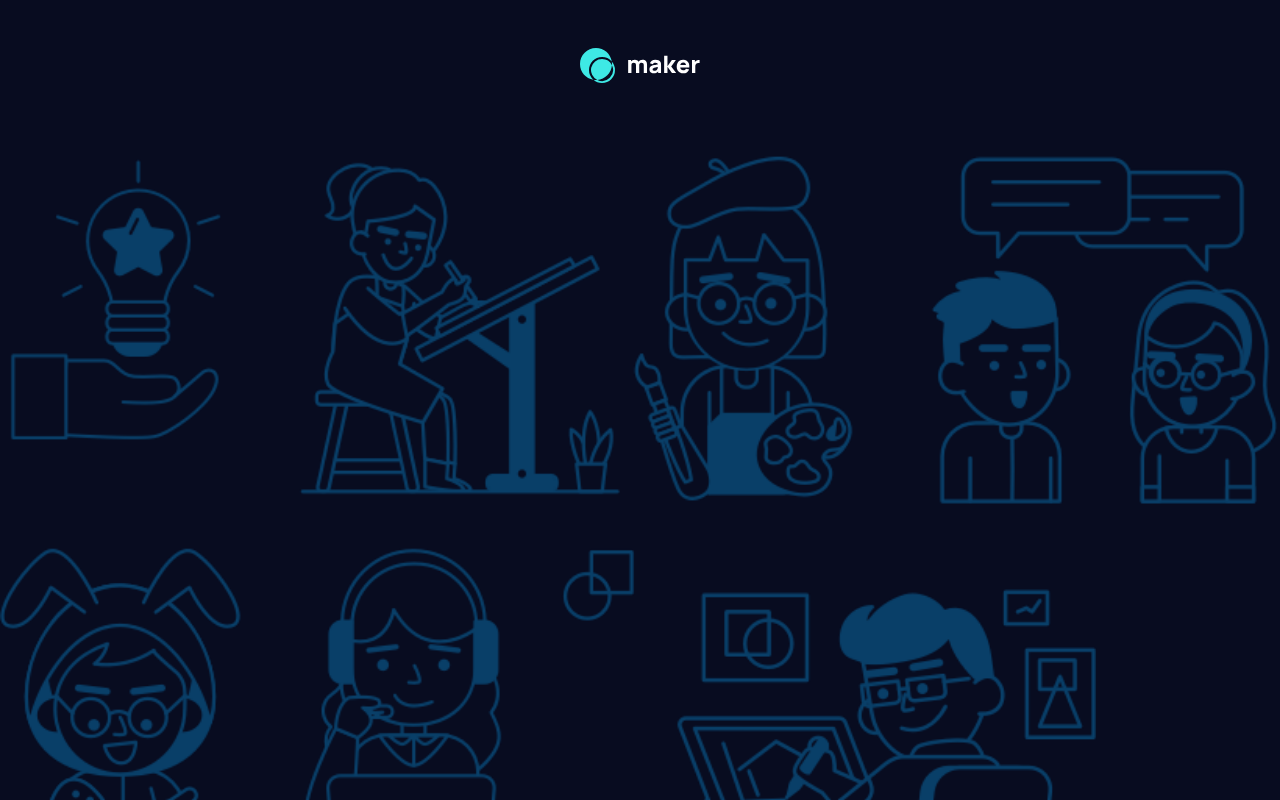
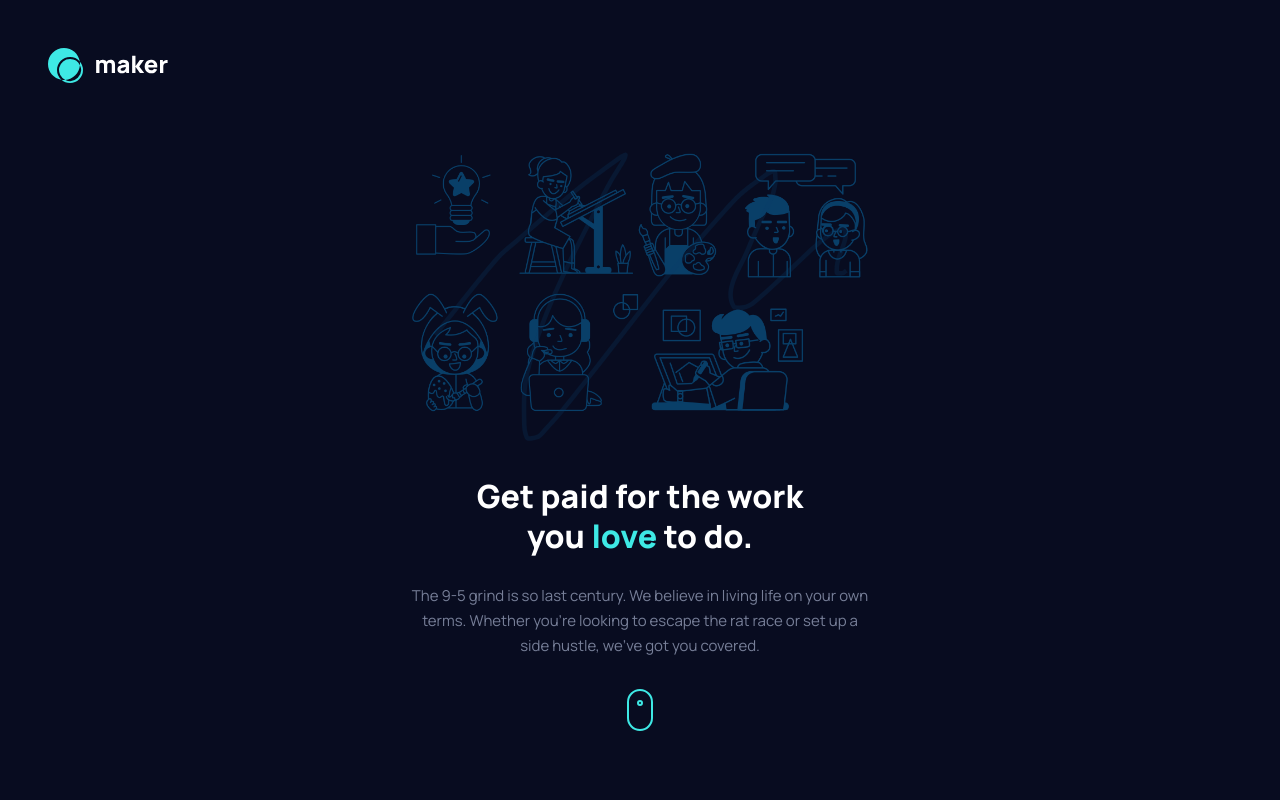
Before and after one commit to salymk/react-maker-pre-launch-landing-page, a React (Create React App) app: page / in a window 1280 px wide. Shown: the top 800 px of the page. Built offline with nearby package versions, Linux system fonts and the light colour scheme.

Commit message:
style(media queries): align header to left side
- add bg squiggle image to hero
- remove bg hero on mobile sizes

```diff
--- a/src/App.scss
+++ b/src/App.scss
@@ -302,3 +302,38 @@
     }
 
 }
+
+@media screen and (max-width: 767px) {
+    .bg-hero-squiggle {
+        display: none;
+    }
+}
+
+@media screen and (min-width: 768px) {
+    header {
+        text-align: left;
+        padding: 3em 0 4em 3em;
+    }
+
+    .hero {
+
+        .bg-hero-squiggle {
+            max-width: 415px;
+            position: absolute;
+            margin-left: auto;
+            margin-right: auto;
+            left: 0;
+            right: 0;
+            text-align: center;
+        }
+
+        .container {
+            max-width: 457px;
+            margin: 0 auto;
+
+            p {
+                padding: 0;
+            }
+        }
+    }
+}
```
